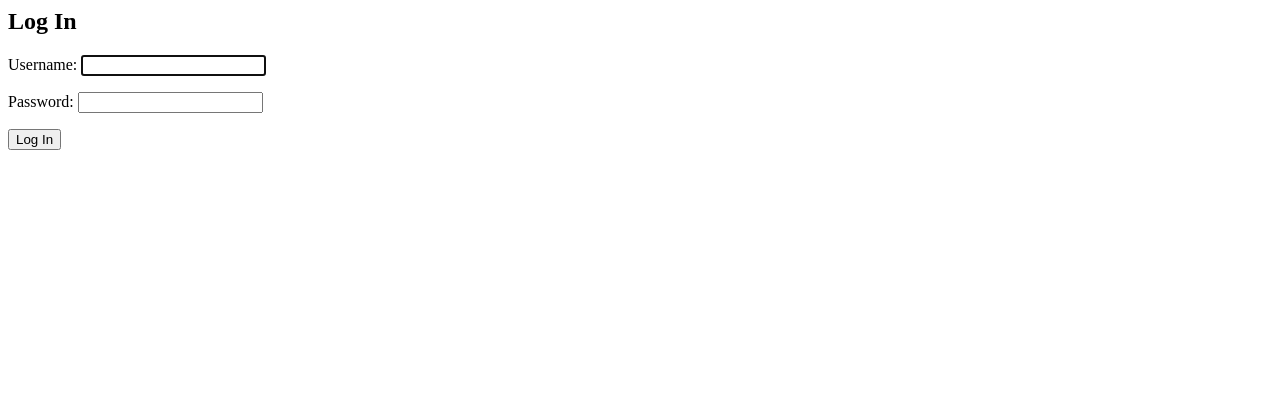
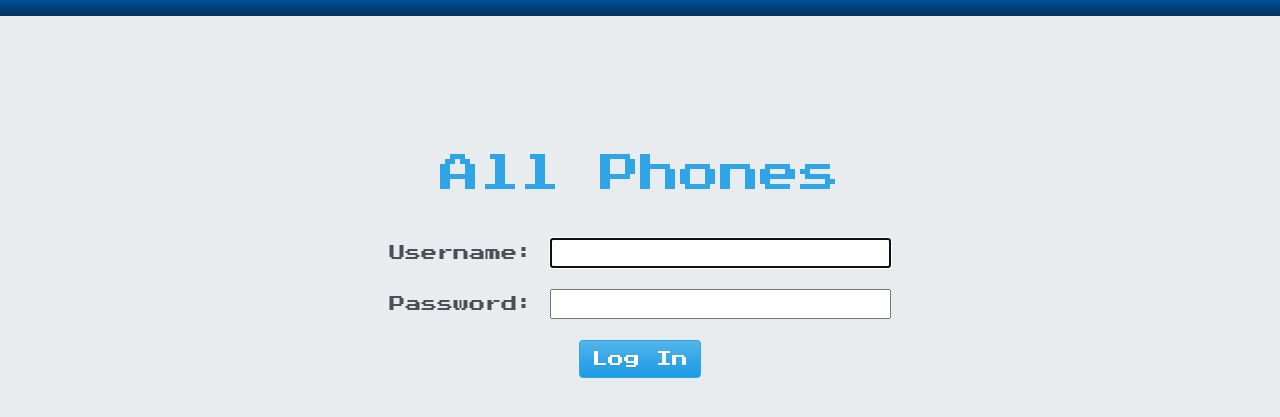
Before and after one commit to mis350-s21/final-project-final_nada-hajar-abdullah, a Django app: page /accounts/login/ in a window 1280 px wide. Shown: the top 417 px of the page. Run offline with Django 3.2, Linux system fonts and the light colour scheme; some libraries are stand-ins or nearby versions.

Commit message:
Update login.html

```diff
--- a/all_phones/djecommerce/templates/registration/login.html
+++ b/all_phones/djecommerce/templates/registration/login.html
@@ -1,6 +1,37 @@
-<h2>Log In</h2>
-<form method="post">
-    {% csrf_token %}
-    {{form.as_p}}
-    <button type="submit">Log In</button>
-</form>
+<head>
+    <meta charset="UTF-8" />
+    <meta name="viewport" content="width=device-width, initial-scale=1.0" />
+    <link rel="stylesheet" href="https://cdnjs.cloudflare.com/ajax/libs/bootswatch/4.5.3/cerulean/bootstrap.min.css"
+      integrity="sha512-dQLT/B7byn2LjN/DN4zeBKpwGV6qbidV0XiMRWQOL7TGrV7FkZFldkGG+DGMU+CQnMTcRZlUI7GMWt1j6akNew=="
+      crossorigin="anonymous" />
+
+      <!-- Google Fonts - Press Start 2P -->
+      <link rel="preconnect" href="https://fonts.gstatic.com">
+      <link href="https://fonts.googleapis.com/css2?family=Press+Start+2P&display=swap" rel="stylesheet">
+    <title>Login Page </title>
+  </head>
+
+    <body  class="jumbotron">
+        <div class="navbar navbar-expand-lg fixed-top navbar-dark bg-dark" style="font-family: 'Press Start 2P', cursive;">
+          <div class="container">
+
+
+          </div>
+        </div>
+
+        <br /><br /> <br>
+
+        <div class="jumbotron" style="text-align: center; margin-top:-50px; font-family: 'Press Start 2P', cursive;">
+          <h1 class="display-5">All Phones</h1>
+
+            <br />
+          <nav class="navbar navbar-expand-lg bg-secondary">
+                <form method="post" class="col-md"style="text-align: center;">
+                  {% csrf_token %}
+                  {{ form.as_p }}
+                <button type="submit" class="btn btn-primary">Log In</button>
+              <form>
+          </nav>
+        </div>
+    </body>
+  </html>
```
